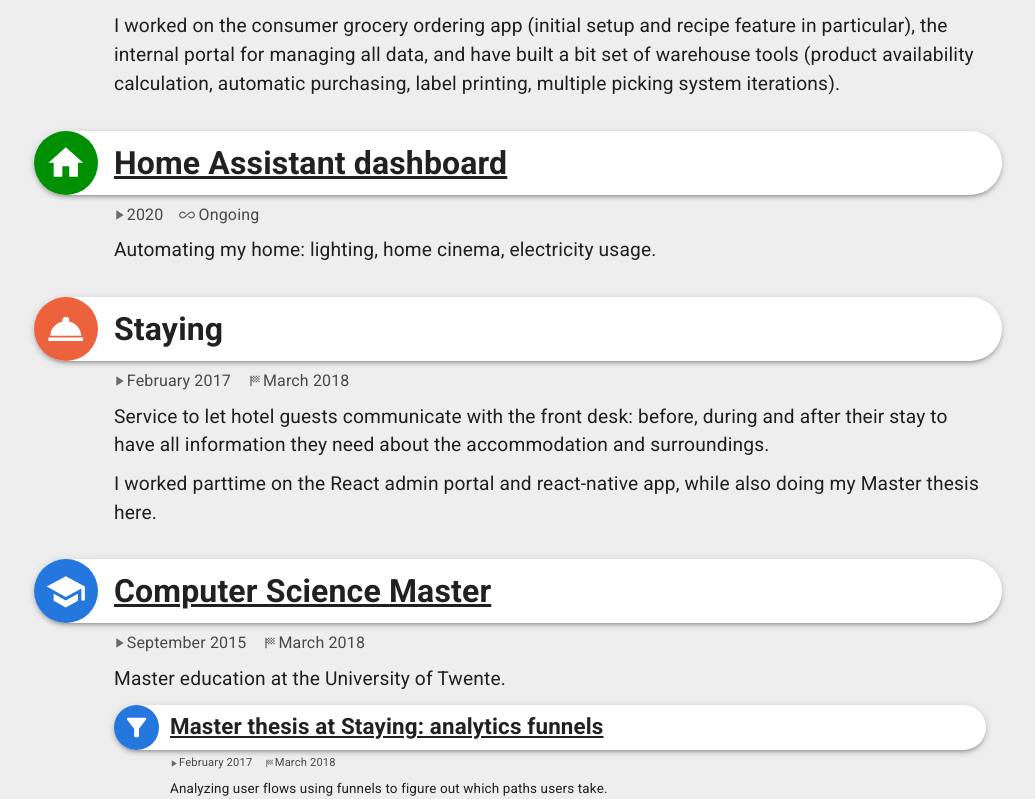
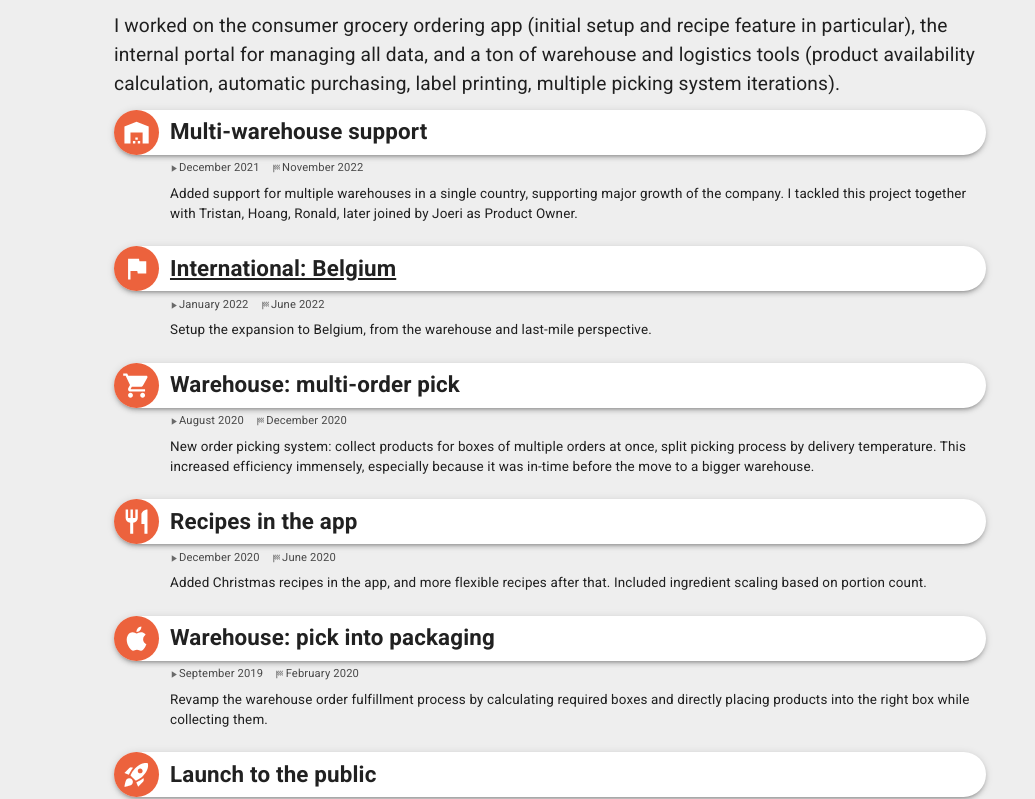
Before and after one commit to NLthijs48/NLthijs48.github.io, a React (Create React App) app: page / in a window 1280 px wide. Shown: the part 448-1247 px from the top of the page, without its empty margins (122-1157 px from the left). Built offline with nearby package versions, Linux system fonts and the light colour scheme.

Commit message:
Add main Crisp activities
Still a lot more to add, but this covers some major ones

```diff
--- a/src/activities/crisp/crisp.tsx
+++ b/src/activities/crisp/crisp.tsx
@@ -4,6 +4,12 @@
 import PersonIcon from '@mui/icons-material/Person';
 import React from 'react';
 import ActivityType from '../ActivityType';
+import launch from './launch';
+import pickIntoPackaging from './pickIntoPackaging';
+import recipes from './recipes';
+import multiOrderPick from './multiOrderPick';
+import multiWarehouse from './multiWarehouse';
+import international from './international';
 
 const crisp: JobInformation = {
 	activityType: ActivityType.Job,
@@ -16,14 +22,15 @@
 			customer.
 			<div style={{marginTop: '0.5em'}}>
 				I worked on the consumer grocery ordering app (initial setup and recipe feature in particular), the internal portal for
-				managing all data, and have built a bit set of warehouse tools (product availability calculation, automatic purchasing,
-				label printing, multiple picking system iterations).
+				managing all data, and a ton of warehouse and logistics tools (product availability calculation, automatic purchasing, label
+				printing, multiple picking system iterations).
 			</div>
 		</div>
 	),
 	from: 'April 2018',
 	Icon: BakeryDiningIcon,
 	website: 'https://crisp.nl',
+	activities: [multiWarehouse, international, multiOrderPick, recipes, pickIntoPackaging, launch],
 };
 
 export default crisp;
--- /dev/null
+++ b/src/activities/crisp/international.tsx
@@ -0,0 +1,16 @@
+import {JobInformation} from '../ActivityInformation';
+import FlagIcon from '@mui/icons-material/Flag';
+import ActivityType from '../ActivityType';
+
+const international: JobInformation = {
+	activityType: ActivityType.Job,
+	name: 'International: Belgium',
+	description: <div>Setup the expansion to Belgium, from the warehouse and last-mile perspective.</div>,
+	from: 'January 2022', // Start of the first preparations
+	till: 'June 2022', // Launch of the Belgium warehouse
+	Icon: FlagIcon,
+	// Belgium version of the frontpage
+	website: 'https://crisp.app/',
+};
+
+export default international;
--- /dev/null
+++ b/src/activities/crisp/launch.tsx
@@ -0,0 +1,15 @@
+import {JobInformation} from '../ActivityInformation';
+import RocketLaunchIcon from '@mui/icons-material/RocketLaunch';
+import ActivityType from '../ActivityType';
+
+const launch: JobInformation = {
+	activityType: ActivityType.Job,
+	name: 'Launch to the public',
+	description:
+		'Setting up the shopping app using react-native, setup of Kitchen for management of users/baskets/orders/products/etcetera, UI and UX testing. First deliveries to customer on 5 September 2018 (limited to the Randstad area), expanded to full delivery in The Netherlands on 30 October.',
+	from: 'April 2018',
+	till: 'September 2018', // 5 September first deliveries to customers
+	Icon: RocketLaunchIcon,
+};
+
+export default launch;
--- /dev/null
+++ b/src/activities/crisp/multiOrderPick.tsx
@@ -0,0 +1,20 @@
+import {JobInformation} from '../ActivityInformation';
+import ShoppingCartIcon from '@mui/icons-material/ShoppingCart';
+import ActivityType from '../ActivityType';
+
+const multiOrderPick: JobInformation = {
+	activityType: ActivityType.Job,
+	name: 'Warehouse: multi-order pick',
+	description: (
+		<div>
+			New order picking system: collect products for boxes of multiple orders at once, split picking process by delivery temperature.
+			This increased efficiency immensely, especially because it was in-time before the move to a bigger warehouse.
+		</div>
+	),
+	from: 'August 2020', // Start of development
+	// 2020-11-27: move to Plimsollweg 4 Amsterdam warehouse, and full use of multi-order pick
+	till: 'December 2020', // Project 'done', fully in use and smoothly running
+	Icon: ShoppingCartIcon,
+};
+
+export default multiOrderPick;
--- /dev/null
+++ b/src/activities/crisp/multiWarehouse.tsx
@@ -0,0 +1,19 @@
+import {JobInformation} from '../ActivityInformation';
+import WarehouseIcon from '@mui/icons-material/Warehouse';
+import ActivityType from '../ActivityType';
+
+const multiWarehouse: JobInformation = {
+	activityType: ActivityType.Job,
+	name: 'Multi-warehouse support',
+	description: (
+		<div>
+			Added support for multiple warehouses in a single country, supporting major growth of the company. I tackled this project
+			together with Tristan, Hoang, Ronald, later joined by Joeri as Product Owner.
+		</div>
+	),
+	from: 'December 2021', // Start of the first technical preparations
+	till: 'November 2022', // Launch of the Breda warehouse
+	Icon: WarehouseIcon,
+};
+
+export default multiWarehouse;
--- /dev/null
+++ b/src/activities/crisp/pickIntoPackaging.tsx
@@ -0,0 +1,15 @@
+import {JobInformation} from '../ActivityInformation';
+import AppleIcon from '@mui/icons-material/Apple';
+import ActivityType from '../ActivityType';
+
+const pickIntoPackaging: JobInformation = {
+	activityType: ActivityType.Job,
+	name: 'Warehouse: pick into packaging',
+	description:
+		'Revamp the warehouse order fulfillment process by calculating required boxes and directly placing products into the right box while collecting them.',
+	from: 'September 2019', // Start of development
+	till: 'February 2020', // Fully in use after moving to warehouse #2
+	Icon: AppleIcon,
+};
+
+export default pickIntoPackaging;
--- /dev/null
+++ b/src/activities/crisp/recipes.tsx
@@ -0,0 +1,15 @@
+import {JobInformation} from '../ActivityInformation';
+import RestaurantIcon from '@mui/icons-material/Restaurant';
+import ActivityType from '../ActivityType';
+
+const recipes: JobInformation = {
+	activityType: ActivityType.Job,
+	name: 'Recipes in the app',
+	description:
+		'Added Christmas recipes in the app, and more flexible recipes after that. Included ingredient scaling based on portion count.',
+	from: 'December 2020', // Start of development
+	till: 'June 2020', // Rolled out and couple rounds of improvements applied
+	Icon: RestaurantIcon,
+};
+
+export default recipes;
```
